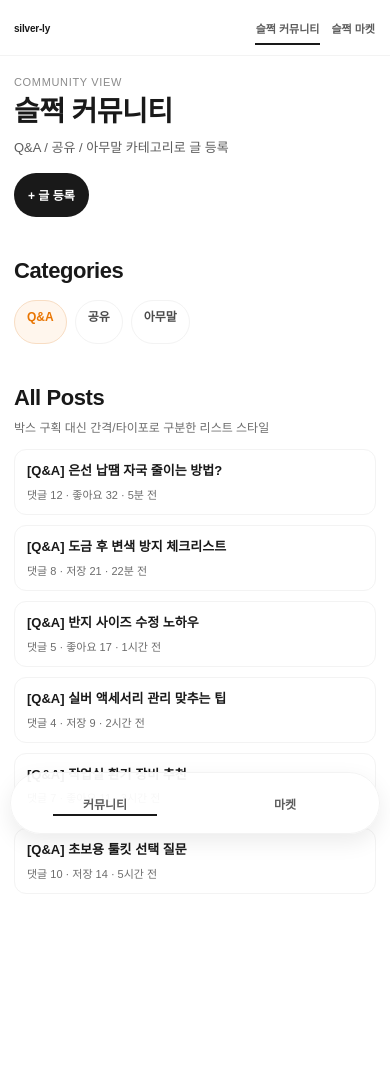
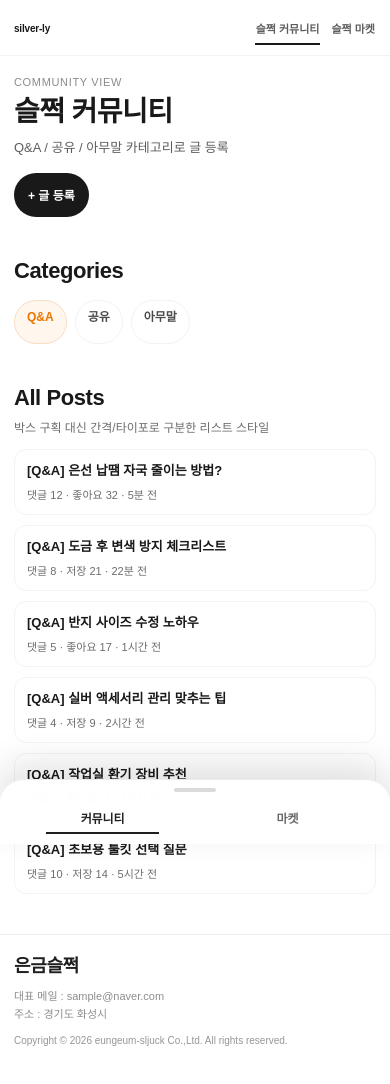
Before and after one commit to braychowq/eungeum-sljeok, a Next.js app in the folder frontend/: page /community in a window 390 px wide. Shown: the top 1084 px of the page. Before the commit the page ends 1010 px from the top, so only its background shows below. Built offline with nearby package versions, Linux system fonts and the light colour scheme.

Commit message:
feat: refine home tabs and simplify footer layout

```diff
--- /dev/null
+++ b/frontend/components/common/MobileBottomSheet.module.css
@@ -0,0 +1,69 @@
+.sheet {
+  display: none;
+}
+
+@media (max-width: 900px) {
+  .sheet {
+    display: block;
+    position: fixed;
+    left: 0;
+    right: 0;
+    bottom: 0;
+    z-index: 45;
+    background: rgba(255, 255, 255, 0.98);
+    border-top: 1px solid #ececec;
+    border-top-left-radius: 24px;
+    border-top-right-radius: 24px;
+    box-shadow: 0 -14px 36px rgba(0, 0, 0, 0.12);
+    padding: 8px 14px calc(env(safe-area-inset-bottom) + 10px);
+  }
+
+  .handle {
+    width: 42px;
+    height: 4px;
+    margin: 0 auto 8px;
+    border-radius: 999px;
+    background: #dadada;
+  }
+
+  .menuRow {
+    display: grid;
+    grid-template-columns: repeat(2, minmax(0, 1fr));
+    align-items: center;
+    gap: 8px;
+  }
+
+  .menuLink {
+    position: relative;
+    min-height: 34px;
+    display: inline-flex;
+    align-items: center;
+    justify-content: center;
+    text-decoration: none;
+    color: #6a6a6a;
+    font-size: 12px;
+    font-weight: 600;
+    letter-spacing: -0.01em;
+  }
+
+  .menuLink::after {
+    content: '';
+    position: absolute;
+    left: 18%;
+    right: 18%;
+    bottom: 0;
+    height: 2px;
+    background: #202020;
+    transform: scaleX(0);
+    transform-origin: center;
+    transition: transform 0.2s ease;
+  }
+
+  .menuLinkActive {
+    color: #202020;
+  }
+
+  .menuLinkActive::after {
+    transform: scaleX(1);
+  }
+}
--- /dev/null
+++ b/frontend/components/common/MobileBottomSheet.tsx
@@ -0,0 +1,35 @@
+import Link from 'next/link';
+import styles from './MobileBottomSheet.module.css';
+
+type MobileBottomSheetProps = {
+  activeMenu?: 'community' | 'market';
+};
+
+const menus = [
+  { id: 'community', label: '커뮤니티', href: '/community' },
+  { id: 'market', label: '마켓', href: '/market' }
+] as const;
+
+export default function MobileBottomSheet({
+  activeMenu
+}: MobileBottomSheetProps) {
+  return (
+    <aside className={styles.sheet} aria-label="모바일 바텀시트">
+      <div className={styles.handle} aria-hidden="true" />
+
+      <nav className={styles.menuRow} aria-label="하단 메뉴">
+        {menus.map((menu) => (
+          <Link
+            key={menu.id}
+            href={menu.href}
+            className={`${styles.menuLink} ${
+              activeMenu === menu.id ? styles.menuLinkActive : ''
+            }`}
+          >
+            {menu.label}
+          </Link>
+        ))}
+      </nav>
+    </aside>
+  );
+}
--- /dev/null
+++ b/frontend/components/common/SiteFooter.module.css
@@ -0,0 +1,55 @@
+.footer {
+  margin-top: 8px;
+  border-top: 1px solid #ededed;
+  padding: 18px 20px 24px;
+  color: #616161;
+}
+
+.brandRow {
+  margin-top: 0;
+  padding-top: 0;
+  display: flex;
+  align-items: center;
+  gap: 10px;
+}
+
+.brandRow strong {
+  color: #1f1f1f;
+  font-size: 21px;
+  font-weight: 800;
+  letter-spacing: -0.02em;
+}
+
+.companyInfo {
+  margin: 12px 0 0;
+  color: #8e8e8e;
+  font-style: normal;
+  font-size: 11px;
+  line-height: 1.45;
+}
+
+.companyInfo p {
+  margin: 2px 0;
+}
+
+.copyright {
+  margin: 11px 0 0;
+  color: #969696;
+  font-size: 10px;
+  line-height: 1.4;
+}
+
+@media (max-width: 960px) {
+  .footer {
+    padding: 16px 14px 22px;
+  }
+
+  .brandRow {
+    gap: 8px;
+    flex-wrap: wrap;
+  }
+
+  .brandRow strong {
+    font-size: 18px;
+  }
+}
--- /dev/null
+++ b/frontend/components/common/SiteFooter.tsx
@@ -0,0 +1,20 @@
+import styles from './SiteFooter.module.css';
+
+export default function SiteFooter() {
+  return (
+    <footer className={styles.footer} aria-label="사이트 푸터">
+      <div className={styles.brandRow}>
+        <strong>은금슬쩍</strong>
+      </div>
+
+      <address className={styles.companyInfo}>
+        <p>대표 메일 : sample@naver.com</p>
+        <p>주소 : 경기도 화성시</p>
+      </address>
+
+      <p className={styles.copyright}>
+        Copyright © 2026 eungeum-sljuck Co.,Ltd. All rights reserved.
+      </p>
+    </footer>
+  );
+}
--- a/frontend/components/home/HomePage.module.css
+++ b/frontend/components/home/HomePage.module.css
@@ -27,7 +27,7 @@
 @media (max-width: 960px) {
   .page {
     background: var(--bg-canvas);
-    padding: 0 0 28px;
+    padding: 0 0 188px;
   }
 
   .container {
--- a/frontend/components/home/HomePage.tsx
+++ b/frontend/components/home/HomePage.tsx
@@ -1,6 +1,8 @@
 import BannerCarousel from './BannerCarousel';
 import CommunitySection from './CommunitySection';
 import HorizontalCardSlider from './HorizontalCardSlider';
+import MobileBottomSheet from '../common/MobileBottomSheet';
+import SiteFooter from '../common/SiteFooter';
 import {
   bannerItems,
   communityPosts,
@@ -36,7 +38,11 @@ export default function HomePage() {
         />
 
         <InfoLibrarySection entries={libraryEntries} />
+
+        <SiteFooter />
       </div>
+
+      <MobileBottomSheet />
     </main>
   );
 }
--- a/frontend/components/ssuk/TwoMenuShell.module.css
+++ b/frontend/components/ssuk/TwoMenuShell.module.css
@@ -130,43 +130,10 @@
   padding-bottom: 32px;
 }
 
-.mobileBottomNav {
-  display: none;
-}
-
-.mobileBottomLink {
-  position: relative;
-  text-decoration: none;
-  color: var(--text-secondary);
-  font-size: 12px;
-  font-weight: 600;
-  min-height: 44px;
-  display: inline-flex;
-  align-items: center;
-  justify-content: center;
-}
-
-.mobileBottomLink::after {
-  content: '';
-  position: absolute;
-  left: 20%;
-  right: 20%;
-  bottom: 9px;
-  height: 2px;
-  background: var(--text-primary);
-  transform: scaleX(0);
-  transform-origin: center;
-  transition: transform 0.2s ease;
-}
-
-.mobileBottomLinkActive::after {
-  transform: scaleX(1);
-}
-
 @media (max-width: 900px) {
   .page {
     background: #fff;
-    padding: 0 0 84px;
+    padding: 0 0 188px;
   }
 
   .container {
@@ -213,20 +180,4 @@
     min-height: 44px;
     padding: 10px 14px;
   }
-
-  .mobileBottomNav {
-    display: grid;
-    grid-template-columns: repeat(2, minmax(0, 1fr));
-    gap: 8px;
-    position: fixed;
-    left: 10px;
-    right: 10px;
-    bottom: 10px;
-    padding: 8px;
-    border: 1px solid var(--line-soft);
-    border-radius: 999px;
-    background: rgba(255, 255, 255, 0.95);
-    box-shadow: 0 8px 22px rgba(0, 0, 0, 0.08);
-    z-index: 40;
-  }
 }
--- a/frontend/components/ssuk/TwoMenuShell.tsx
+++ b/frontend/components/ssuk/TwoMenuShell.tsx
@@ -1,4 +1,6 @@
 import Link from 'next/link';
+import MobileBottomSheet from '../common/MobileBottomSheet';
+import SiteFooter from '../common/SiteFooter';
 import styles from './TwoMenuShell.module.css';
 
 type TwoMenuShellProps = {
@@ -13,11 +15,6 @@ type TwoMenuShellProps = {
 const mainMenus = [
   { id: 'community', label: '슬쩍 커뮤니티', href: '/community' },
   { id: 'market', label: '슬쩍 마켓', href: '/market' }
-] as const;
-
-const mobileMenus = [
-  { id: 'community', label: '커뮤니티', href: '/community' },
-  { id: 'market', label: '마켓', href: '/market' }
 ] as const;
 
 export default function TwoMenuShell({
@@ -67,21 +64,11 @@ export default function TwoMenuShell({
         </section>
 
         <div className={styles.content}>{children}</div>
+
+        <SiteFooter />
       </div>
 
-      <nav className={styles.mobileBottomNav} aria-label="하단 메뉴">
-        {mobileMenus.map((menu) => (
-          <Link
-            key={menu.id}
-            href={menu.href}
-            className={`${styles.mobileBottomLink} ${
-              activeMenu === menu.id ? styles.mobileBottomLinkActive : ''
-            }`}
-          >
-            {menu.label}
-          </Link>
-        ))}
-      </nav>
+      <MobileBottomSheet activeMenu={activeMenu} />
     </main>
   );
 }
```
Also changed, not shown: frontend/components/home/CommunitySection.tsx (+6 -3 lines).
